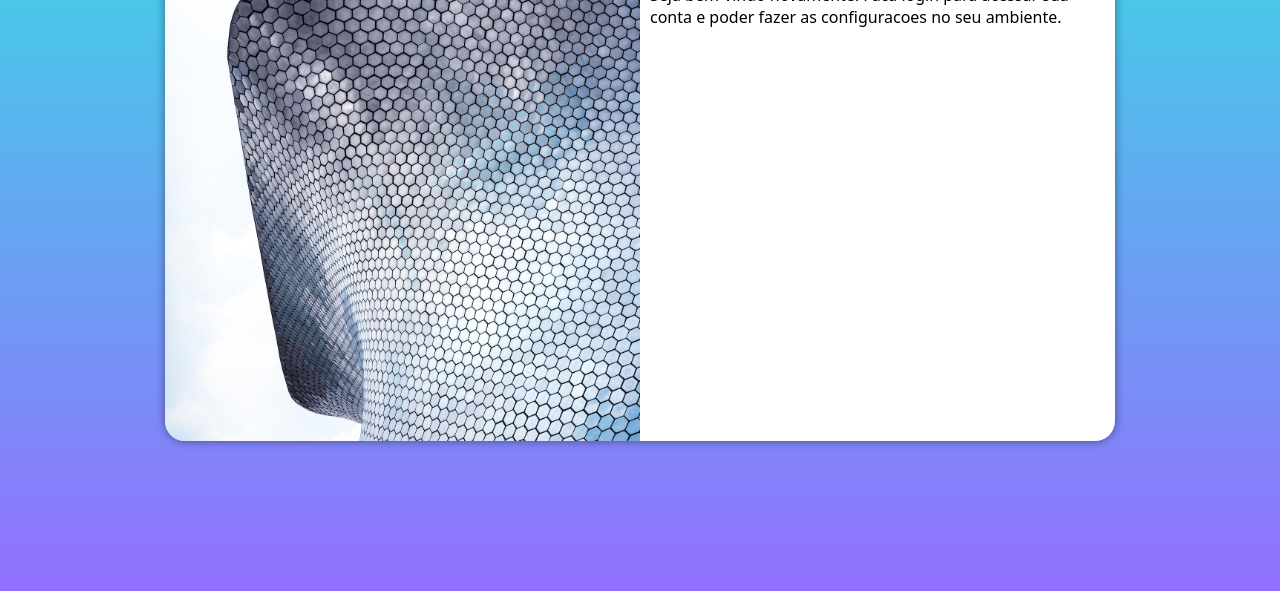
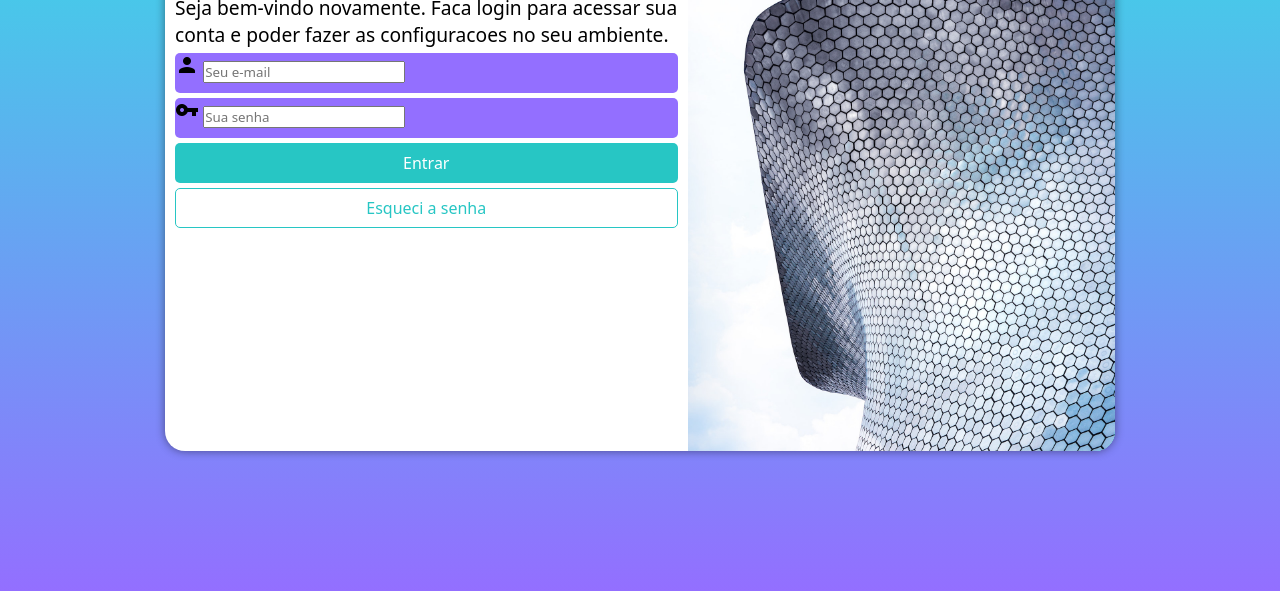
Before and after one commit to daniloczar/projeto-login, a plain HTML site: page index.html in a window 1280 px wide. Shown: the part 209-800 px from the top of the page. Drawn offline with Linux system fonts and the light colour scheme.

Commit message:
formatacao do formulario

```diff
--- a/index.html
+++ b/index.html
@@ -5,6 +5,7 @@
     <meta http-equiv="X-UA-Compatible" content="IE=edge">
     <meta name="viewport" content="width=device-width, initial-scale=1.0">
     <title>Login</title>
+    <link href="https://fonts.googleapis.com/icon?family=Material+Icons" rel="stylesheet">
     <link rel="stylesheet" href="style/style.css">
     <link rel="stylesheet" href="style/mediaquery.css">
 </head>
@@ -17,8 +18,23 @@
             <div id="formulario">
                 <h1>Login</h1>
                 <p>Seja bem-vindo novamente. Faca login para acessar sua conta e poder fazer as configuracoes no seu ambiente.</p>
+                <form action="login.php" method="post" autocomplete="on">
+                    <div class="campo">
+                        <span class="material-icons">person</span>
+                        <input type="email" name="login" id="ilogin" placeholder="Seu e-mail" autocomplete="email" required maxlength="30">
+                        <label for="ilogin">Login</label>
+
+                    </div>
+
+                    <div class="campo">
+                        <span class="material-icons">vpn_key</span>
+                        <input type="password" name="senha" id="isenha" placeholder="Sua senha" autocomplete="current-password" required minlength="8" maxlength="20">
+                        <label for="isenha">Senha</label>
+                    </div>
+                    <input type="submit" value="Entrar">
+                    <a href="esqueci.html" class="botao">Esqueci a senha</a>
+                </form>
             </div>
-            <form action="login.php" method="post"></form>
 
         </section>
     </main>
--- a/style/mediaquery.css
+++ b/style/mediaquery.css
@@ -32,12 +32,20 @@
         width: 950px;
     }
     section#login > div#imagem {
-        float:left;
-        width: 50%;
+        float:right;
+        width: 45%;
         height: 100%;
     }
     section#login > div#formulario {
-        float: right;
-        width: 50%;
+        float: left;
+        width: 55%;
+    }
+
+    section#login > div#formulario > h1{
+        font-size: 2em;
+    }
+
+    section#login > div#formulario > p {
+        font-size: 1.2em;
     }
 }
--- a/style/style.css
+++ b/style/style.css
@@ -27,7 +27,7 @@ section#login{
     overflow: hidden;
     background-color: white;
     width: 250px;
-    height: 500px;
+    height: 520px;
     border-radius: 20px;
     box-shadow: 0px 0px 10px rgba(0, 0, 0, 0.450);
     transition: width .2s, height .2s;
@@ -45,3 +45,58 @@ section#login > div#formulario{
     display: block;
     padding: 10px;
 }
+div#formulario > h1{
+    text-align: center;
+    margin-bottom: 10px;
+}
+div#formulario > p {
+    font-size: 0.8em;
+}
+
+form > div.campo {
+    background-color: rgb(147, 111, 255);
+    height: 40px;
+    border-radius: 5px;
+    margin: 5px 0px;
+}
+
+div.campo > label{
+    display: none;
+}
+
+form > input[type=submit] {
+    display: block;
+    font-size: 1em;
+    width: 100%;
+    height: 40px;
+    background-color: rgb(39, 198, 196);
+    color: white;
+    border: none;
+    border-radius: 5px;
+    cursor: pointer;
+}
+
+form > input[type=submit]:hover{
+    background-color: rgb(31, 161, 158);
+
+}
+
+form > a.botao {
+    display: block;
+    text-align: center;
+    font-size: 1em;
+    width: 100%;
+    height: 40px;
+    margin-top: 5px;
+    padding-top: 8px;
+    background-color: white;
+    color: rgb(39, 198, 196);
+    border: 1px solid rgb(39, 198, 196);
+    border-radius: 5px;
+    text-decoration: none;
+}
+
+form > a.botao:hover {
+    background-color: rgb(31, 161, 158);
+    color: white;
+}
```
